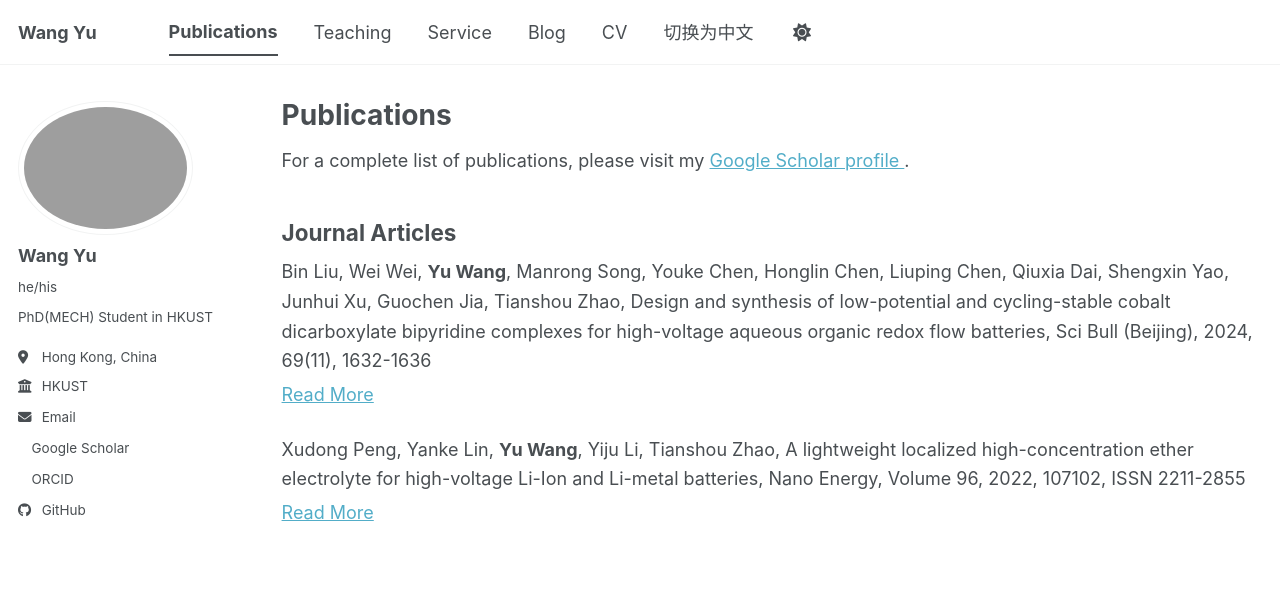
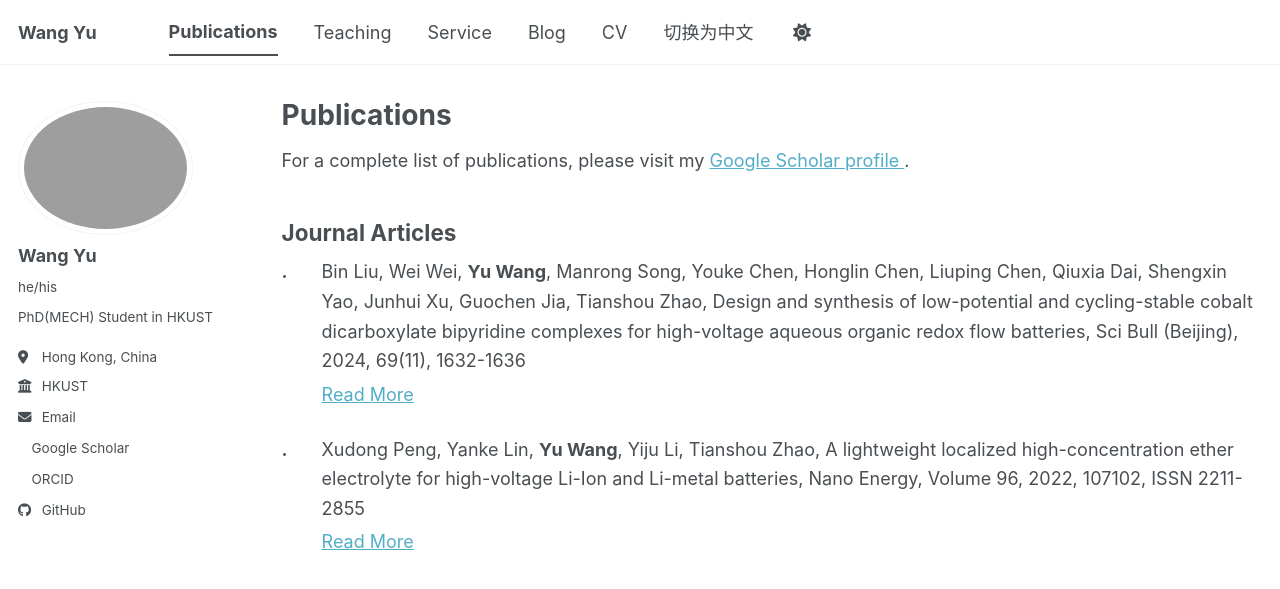
Before and after one commit to wangyu-hk/wangyu-hk.github.io, a Jekyll site: the page built from _pages/publications.html, in a window 1280 px wide. Shown: the top 589 px of the page. Built offline with Jekyll 4.4.1, drawn with Linux system fonts in a browser that asks for light colours; a script bundle is joined from its source files by our own code; a style sheet for code colours, icons or effects is not loaded.

Commit message:
Update publication-compact.html

```diff
--- a/_includes/publication-compact.html
+++ b/_includes/publication-compact.html
@@ -1,4 +1,13 @@
-<div class="publication-entry" style="margin-bottom: 1.5em;">
+<div class="publication-entry"
+     style="display: flex; gap: 12px; margin-bottom: 1.5em;">
+
+  <div style="flex: 0 0 28px;
+              font-weight: bold;
+              line-height: 1.65;">
+    {{ include.number }}.
+  </div>
+
+  <div style="flex: 1; min-width: 0;">
 
     <div style="line-height: 1.65;">
       {{ post.citation }}
@@ -19,3 +28,4 @@
     {% endif %}
 
   </div>
+</div>
```
Lines whose indentation alone changed are shown as unchanged.
